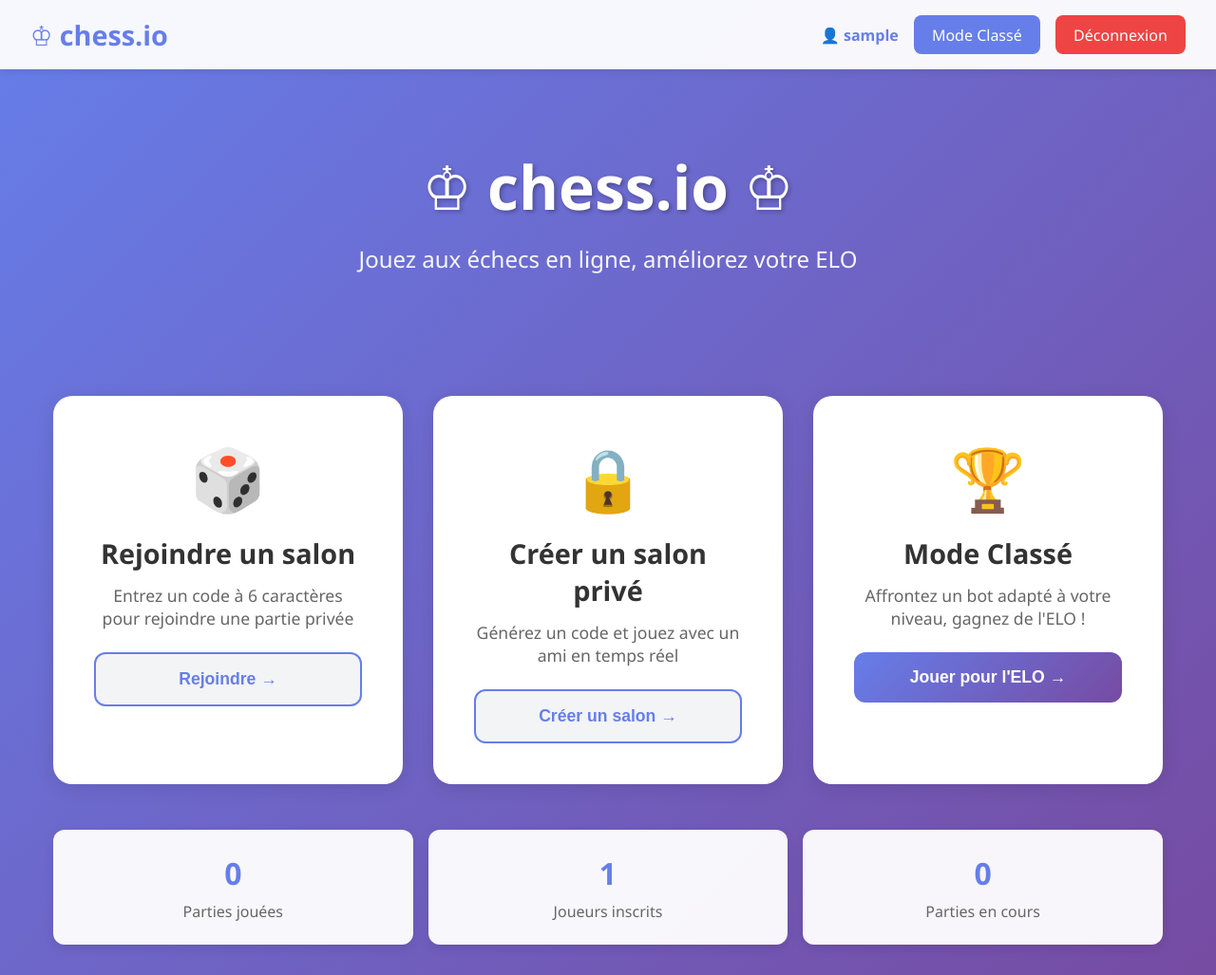
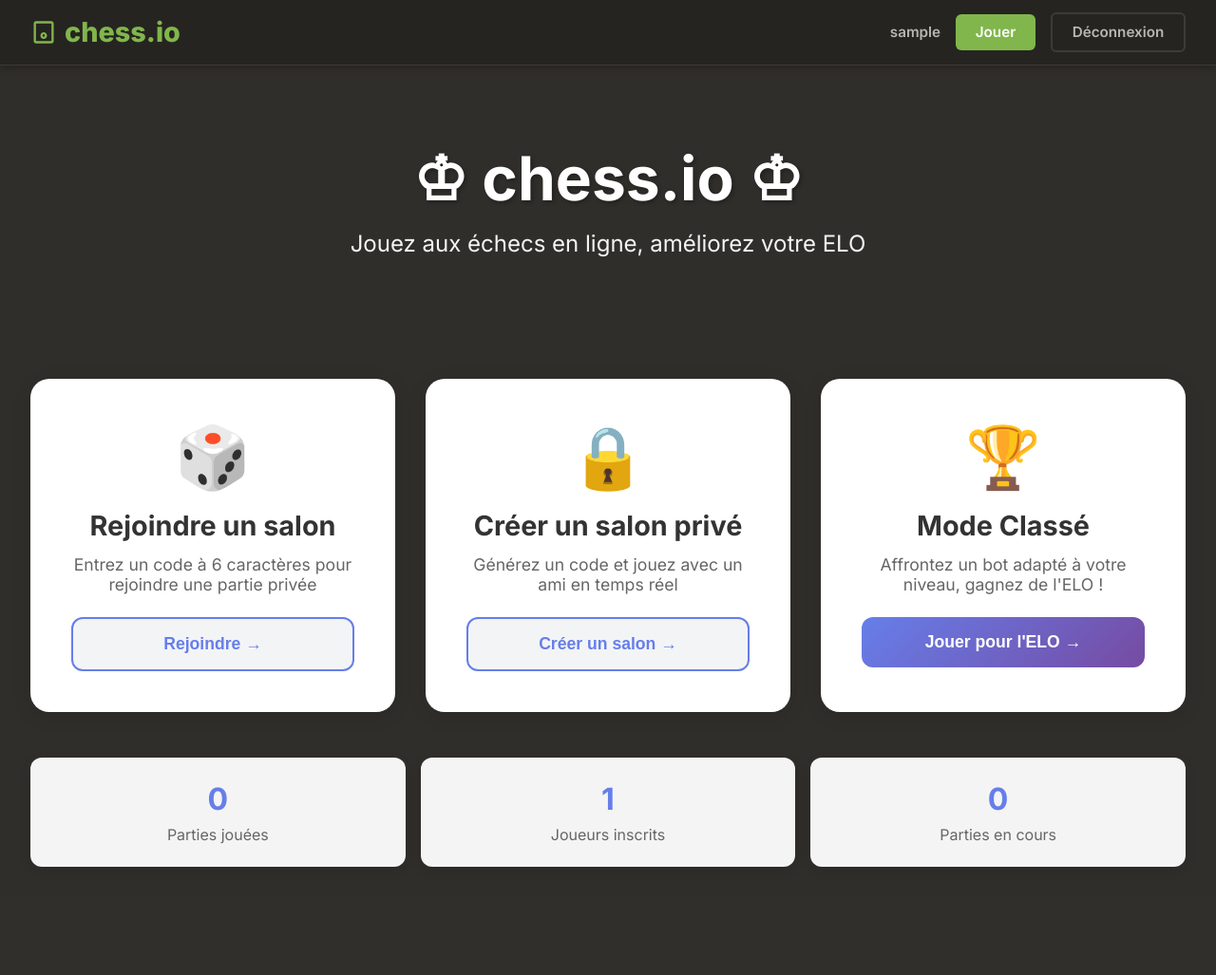
Before and after one commit to Alex12062012/Chess.io, a Flask app: page / in a window 1280 px wide. Shown: the whole page at 95% size. After the commit the page ends 913 px from the top, so only its background shows below. Run offline with Flask 3, Linux system fonts and the light colour scheme; the visitor is signed in with stand-in values (Sample User, id 1); data comes from the database, SQL or seed files in the repository; data that the repository does not hold is empty; some libraries are stand-ins or nearby versions.

Commit message:
Update base.html

```diff
--- a/templates/base.html
+++ b/templates/base.html
@@ -4,6 +4,9 @@
     <meta charset="UTF-8">
     <meta name="viewport" content="width=device-width, initial-scale=1.0">
     <title>{% block title %}chess.io{% endblock %}</title>
+    <link rel="preconnect" href="https://fonts.googleapis.com">
+    <link rel="preconnect" href="https://fonts.gstatic.com" crossorigin>
+    <link href="https://fonts.googleapis.com/css2?family=Inter:wght@400;500;600;700;800&display=swap" rel="stylesheet">
     <style>
         * {
             margin: 0;
@@ -12,27 +15,35 @@
         }
 
         body {
-            font-family: 'Segoe UI', Tahoma, Geneva, Verdana, sans-serif;
-            background: linear-gradient(135deg, #667eea 0%, #764ba2 100%);
+            font-family: 'Inter', -apple-system, BlinkMacSystemFont, sans-serif;
+            background: #302e2b;
             min-height: 100vh;
-            color: #333;
+            color: #fff;
         }
 
-        /* NAVBAR */
+        /* NAVBAR STYLE CHESS.COM */
         .navbar {
-            background: rgba(255, 255, 255, 0.95);
-            padding: 1rem 2rem;
+            background: #262421;
+            padding: 0.8rem 2rem;
             display: flex;
             justify-content: space-between;
             align-items: center;
-            box-shadow: 0 2px 10px rgba(0,0,0,0.1);
+            box-shadow: 0 2px 8px rgba(0,0,0,0.3);
+            border-bottom: 1px solid #3d3b38;
         }
 
         .navbar-brand {
             font-size: 1.8rem;
-            font-weight: bold;
-            color: #667eea;
+            font-weight: 800;
+            color: #81b64c;
             text-decoration: none;
+            display: flex;
+            align-items: center;
+            gap: 0.5rem;
+        }
+
+        .navbar-brand:hover {
+            color: #9ac95a;
         }
 
         .navbar-menu {
@@ -49,65 +60,67 @@
 
         .navbar-username {
             font-weight: 600;
-            color: #667eea;
+            color: #b8b6b3;
+            font-size: 0.95rem;
         }
 
         .btn {
-            padding: 0.6rem 1.2rem;
+            padding: 0.6rem 1.3rem;
             border: none;
-            border-radius: 8px;
+            border-radius: 6px;
             cursor: pointer;
-            font-size: 1rem;
+            font-size: 0.95rem;
             text-decoration: none;
             display: inline-block;
-            transition: all 0.3s;
-            font-weight: 500;
+            transition: all 0.2s;
+            font-weight: 600;
+            font-family: 'Inter', sans-serif;
         }
 
         .btn-primary {
-            background: #667eea;
-            color: white;
+            background: #81b64c;
+            color: #fff;
         }
 
         .btn-primary:hover {
-            background: #5568d3;
-            transform: translateY(-2px);
-            box-shadow: 0 4px 12px rgba(102, 126, 234, 0.4);
+            background: #9ac95a;
+            transform: translateY(-1px);
         }
 
         .btn-secondary {
-            background: white;
-            color: #667eea;
-            border: 2px solid #667eea;
+            background: transparent;
+            color: #b8b6b3;
+            border: 2px solid #3d3b38;
         }
 
         .btn-secondary:hover {
-            background: #667eea;
-            color: white;
+            background: #3d3b38;
+            color: #fff;
         }
 
         .btn-danger {
-            background: #ef4444;
+            background: #cc3f3f;
             color: white;
         }
 
         .btn-danger:hover {
-            background: #dc2626;
+            background: #b33636;
         }
 
         /* CONTAINER */
         .container {
-            max-width: 1200px;
+            max-width: 1400px;
             margin: 2rem auto;
-            padding: 0 1rem;
+            padding: 0 2rem;
         }
 
         .card {
-            background: white;
-            border-radius: 16px;
+            background: #262421;
+            border-radius: 12px;
             padding: 2rem;
-            box-shadow: 0 8px 24px rgba(0,0,0,0.15);
+            box-shadow: 0 4px 12px rgba(0,0,0,0.3);
             margin-bottom: 2rem;
+            border: 1px solid #3d3b38;
         }
 
         /* UTILITIES */
@@ -191,14 +209,19 @@
 <body>
     <!-- NAVBAR -->
     <nav class="navbar">
-        <a href="/" class="navbar-brand">♔ chess.io</a>
+        <a href="/" class="navbar-brand">
+            <svg width="28" height="28" viewBox="0 0 24 24" fill="currentColor">
+                <path d="M19 22H5c-1.1 0-2-.9-2-2V4c0-1.1.9-2 2-2h14c1.1 0 2 .9 2 2v16c0 1.1-.9 2-2 2zM5 4v16h14V4H5zm7 14c-1.66 0-3-1.34-3-3s1.34-3 3-3 3 1.34 3 3-1.34 3-3 3zm0-4c-.55 0-1 .45-1 1s.45 1 1 1 1-.45 1-1-.45-1-1-1z"/>
+            </svg>
+            chess.io
+        </a>
 
         <div class="navbar-menu">
             {% if logged_in %}
                 <div class="navbar-user">
-                    <span class="navbar-username">👤 {{ username }}</span>
-                    <a href="/ranked" class="btn btn-primary">Mode Classé</a>
-                    <a href="/logout" class="btn btn-danger">Déconnexion</a>
+                    <span class="navbar-username">{{ username }}</span>
+                    <a href="/ranked" class="btn btn-primary">Jouer</a>
+                    <a href="/logout" class="btn btn-secondary">Déconnexion</a>
                 </div>
             {% else %}
                 <a href="/login" class="btn btn-secondary">Connexion</a>
```
Also changed, not shown: other parts of templates/base.html (+16 -11 lines).
